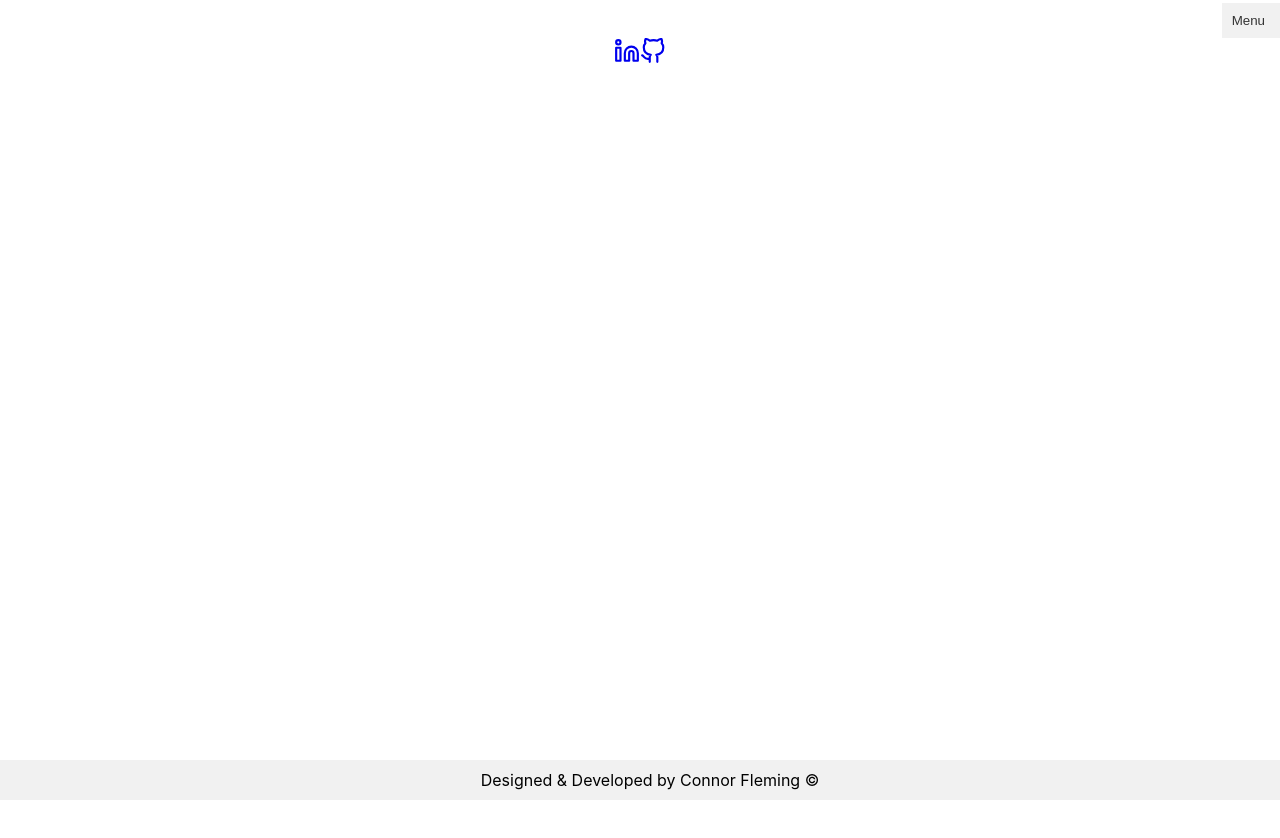
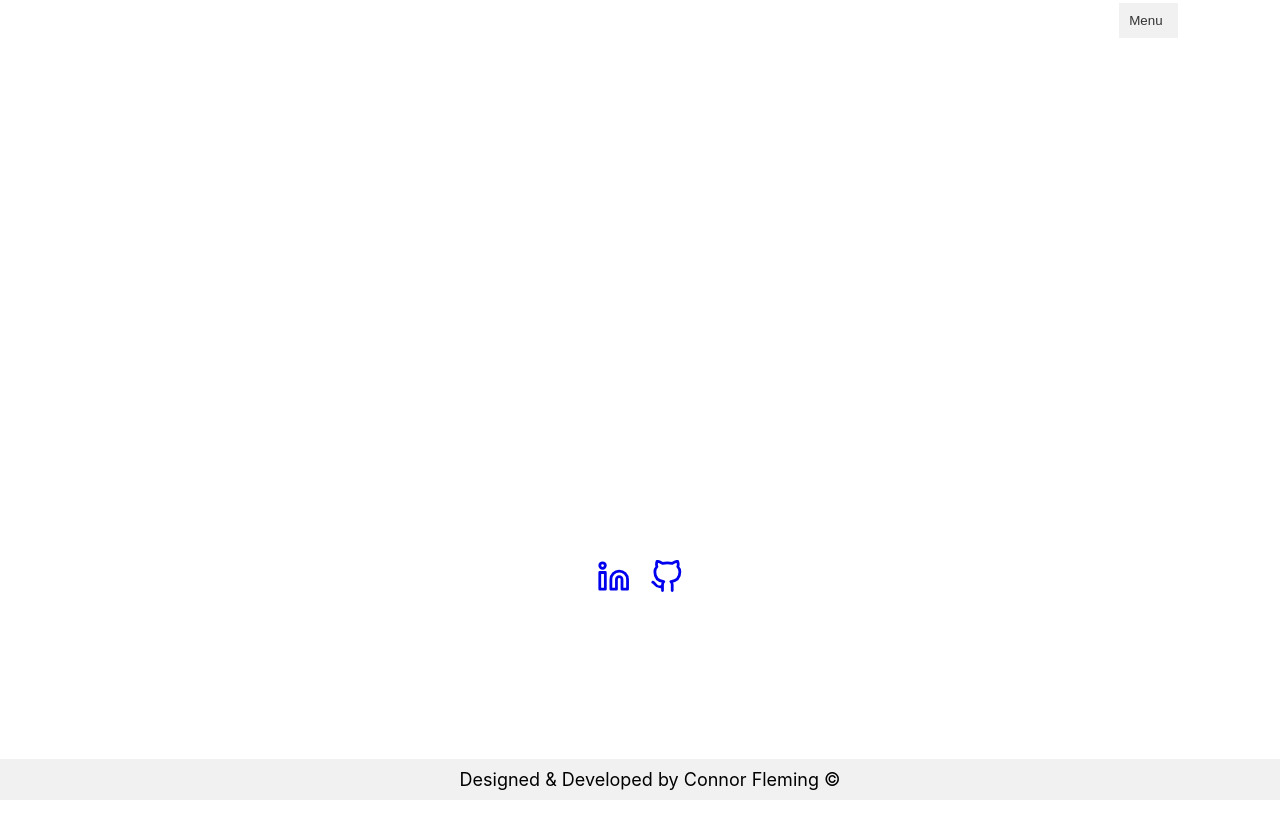
Before and after one commit to Jarnbjorn92/cf-portfolio, a React (Create React App) app: page /home in a window 1280 px wide. Shown: the top 838 px of the page. Before the commit the page ends 800 px from the top, so only its background shows below. Built offline with nearby package versions, Linux system fonts and the light colour scheme.

Commit message:
positioning icons

```diff
--- a/src/App.css
+++ b/src/App.css
@@ -1,5 +1,9 @@
 .App {
   text-align: center;
+  flex-direction: column;
+  align-items: center;
+  justify-content: center;
+  font-size: calc(10px + 2vmin);
 }
 
 .footer-cr {
@@ -9,15 +13,5 @@
   background-color: #f1f1f1;
   text-align: center;
   padding: 10px;
+  font-size: 18px;
 }
-
-.App-header {
-  /* background-color: #282c34; */
-  /* min-height: 100vh; */
-  /* display: flex; */
-  flex-direction: column;
-  align-items: center;
-  justify-content: center;
-  font-size: calc(10px + 2vmin);
-  /* color: white; */
-}
--- a/src/App.js
+++ b/src/App.js
@@ -17,7 +17,6 @@ function App() {
 
   return (
     <div className="App">
-      <header className="App-header">
         <Router>
             <Routes>
               <Route path='/' element={<LandingPage personalDetails={personalDetails}/>} />
@@ -26,7 +25,6 @@ function App() {
               <Route path='/contact' element={<ContactPage/>} />
             </Routes>
         </Router>
-      </header>
       <div className='footer-cr'>Designed & Developed by Connor Fleming ©</div>
     </div>
   );
--- a/src/NavBar.css
+++ b/src/NavBar.css
@@ -1,6 +1,7 @@
 .nav {
     position: relative;
     text-align: right;
+    right: 8%;
 }
 
 .dropdown {
--- /dev/null
+++ b/src/components/SocialLinks.css
@@ -0,0 +1,11 @@
+.social-cont {
+    position: absolute;
+    height: 100%;
+    width: 100%;
+    top: 70%;
+}
+
+.social-links {
+    margin: 10px;
+    font-size: 25pt;
+}
```
Also changed, not shown: src/components/SocialLinks.js (+5 -4 lines), src/components/HomePage.js (line endings or trailing spaces).
